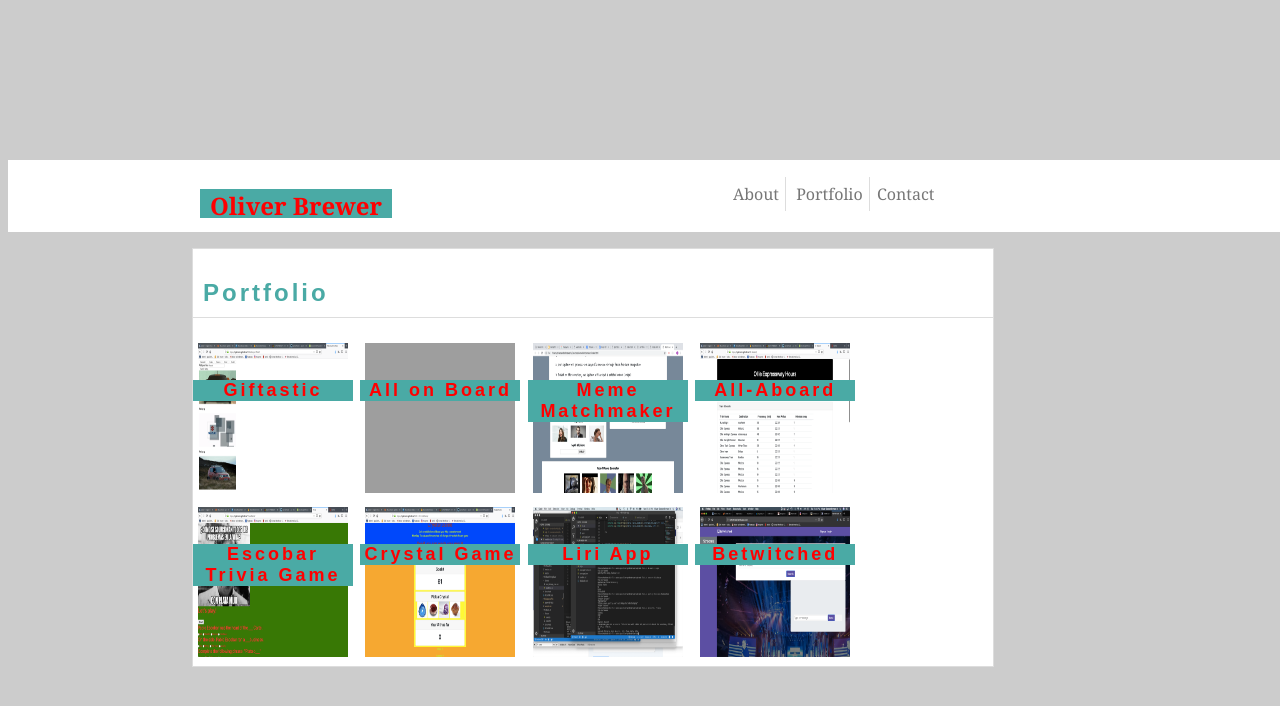
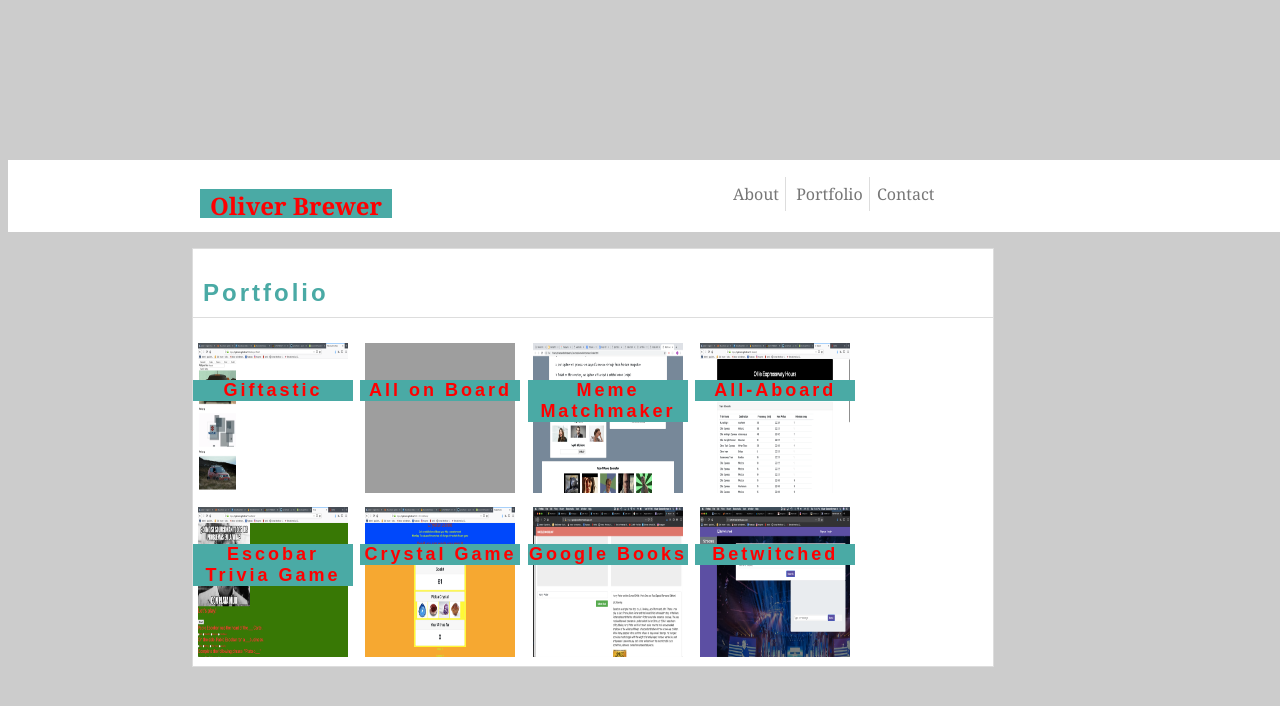
Before and after one commit to ogbrewer/My-portfolio, a plain HTML site: page portfolio.html in a window 1280 px wide. Drawn offline with Linux system fonts and the light colour scheme; grey boxes are pictures that could not be loaded.

Commit message:
adding Google Books

```diff
--- a/portfolio.html
+++ b/portfolio.html
@@ -59,9 +59,9 @@
                     </a>
                 </span>
                  <span class="relpos">
-                    <img src="images/Screen Shot 2019-03-20 at 11.31.16 PM.png">
-                    <a href="https://github.com/ogbrewer/liri-node-app.git">
-                        <h6>Liri App</h6>
+                    <img src="images/Screen Shot 2019-06-04 at 1.51.55 PM.png">
+                    <a href="https://googlebooks6.herokuapp.com/">
+                        <h6>Google Books</h6>
                     </a>
                 </span>
                 <span class="relpos">
```
Also changed, not shown: images/Screen Shot 2019-06-04 at 1.51.55 PM.png (added).
